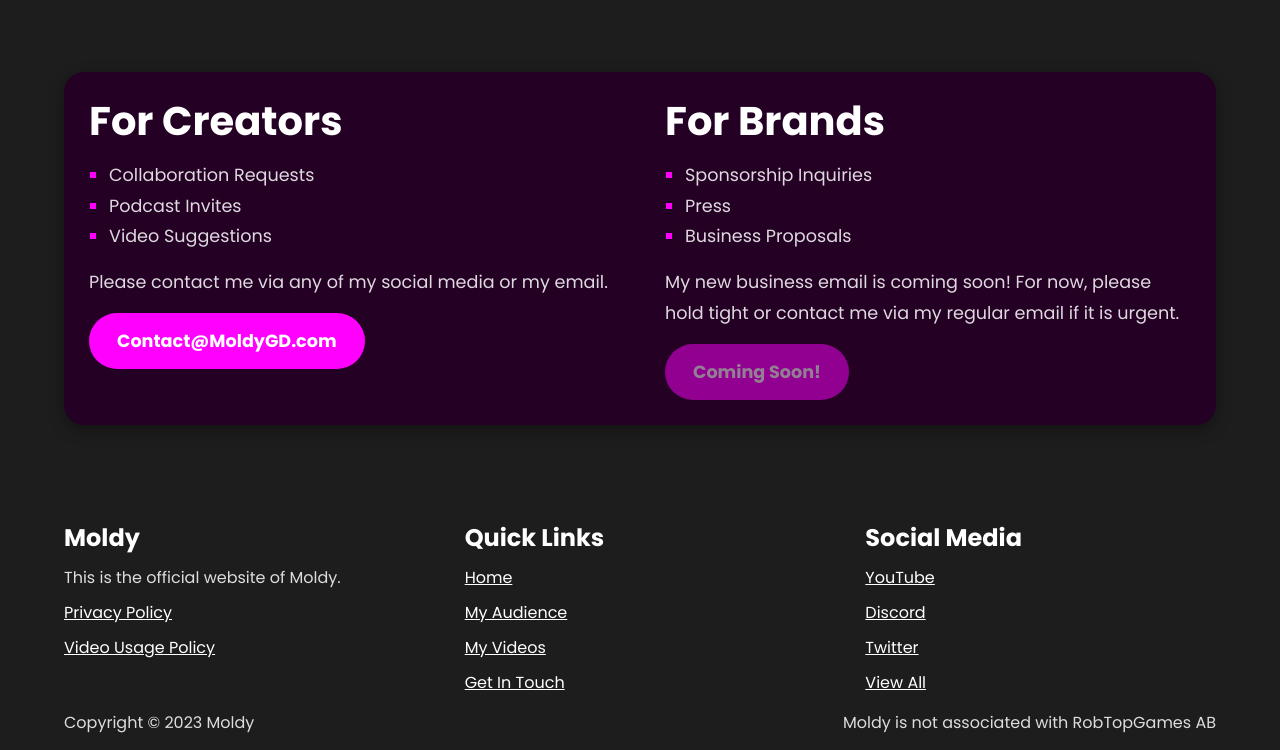
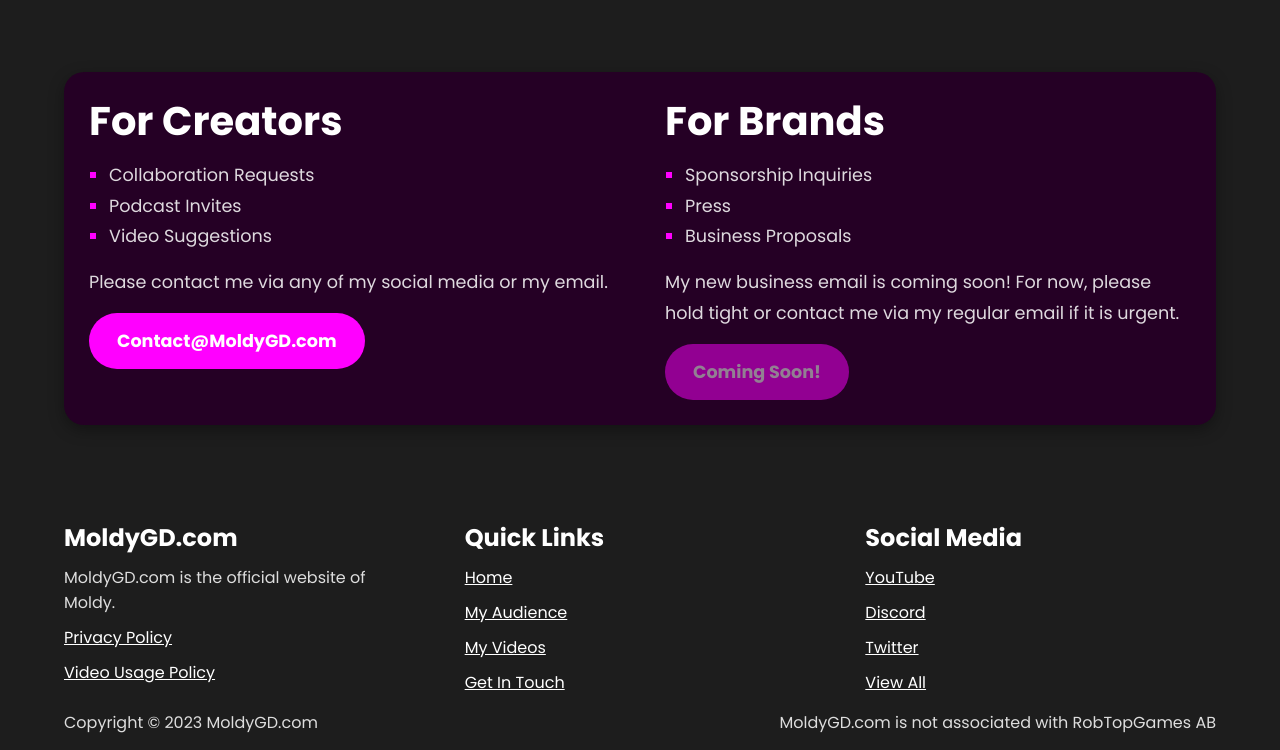
Before and after one commit to MoldyMacaroniX/moldygd.com, an Eleventy site: page _src/index.njk in a window 1280 px wide. Shown: the part 1513-2263 px from the top of the page. Built offline with nearby package versions, Linux system fonts and the light colour scheme; Eleventy itself is replaced by a stand-in of ours; files that its build step writes are made by us from their sources.

Commit message:
favicon and footer clarity

```diff
--- a/_src/_includes/base.njk
+++ b/_src/_includes/base.njk
@@ -77,9 +77,9 @@
         <div class="footer">
             <div class="cols">
                 <div class="col">
-                    <h1>Moldy</h1>
+                    <h1>MoldyGD.com</h1>
                     <p>
-                        This is the official website of Moldy.
+                        MoldyGD.com is the official website of Moldy.
                     </p>
                     <a href="/privacy-policy/" class="footer-link">Privacy Policy</a>
                     <a href="/video-usage/" class="footer-link">Video Usage Policy</a>
@@ -100,8 +100,8 @@
                 </div>
             </div>
             <div class="note">
-                <div>Copyright © <span id="year"></span><script>document.getElementById("year").innerHTML = new Date().getFullYear();</script> Moldy</div>
-                <div>Moldy is not associated with RobTopGames AB</div>
+                <div>Copyright © <span id="year"></span><script>document.getElementById("year").innerHTML = new Date().getFullYear();</script> MoldyGD.com</div>
+                <div>MoldyGD.com is not associated with RobTopGames AB</div>
             </div>
         </div>
 
```
Also changed, not shown: _src/static/favicon.ico (added).
